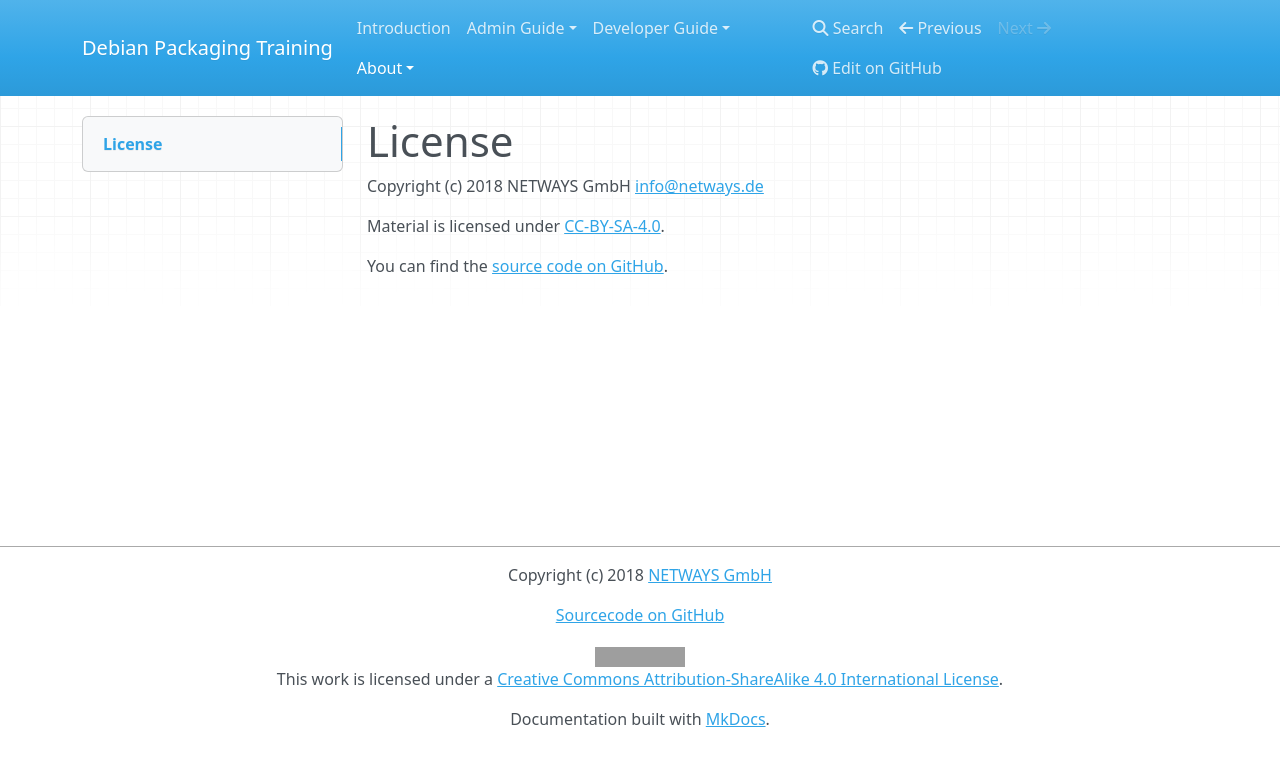
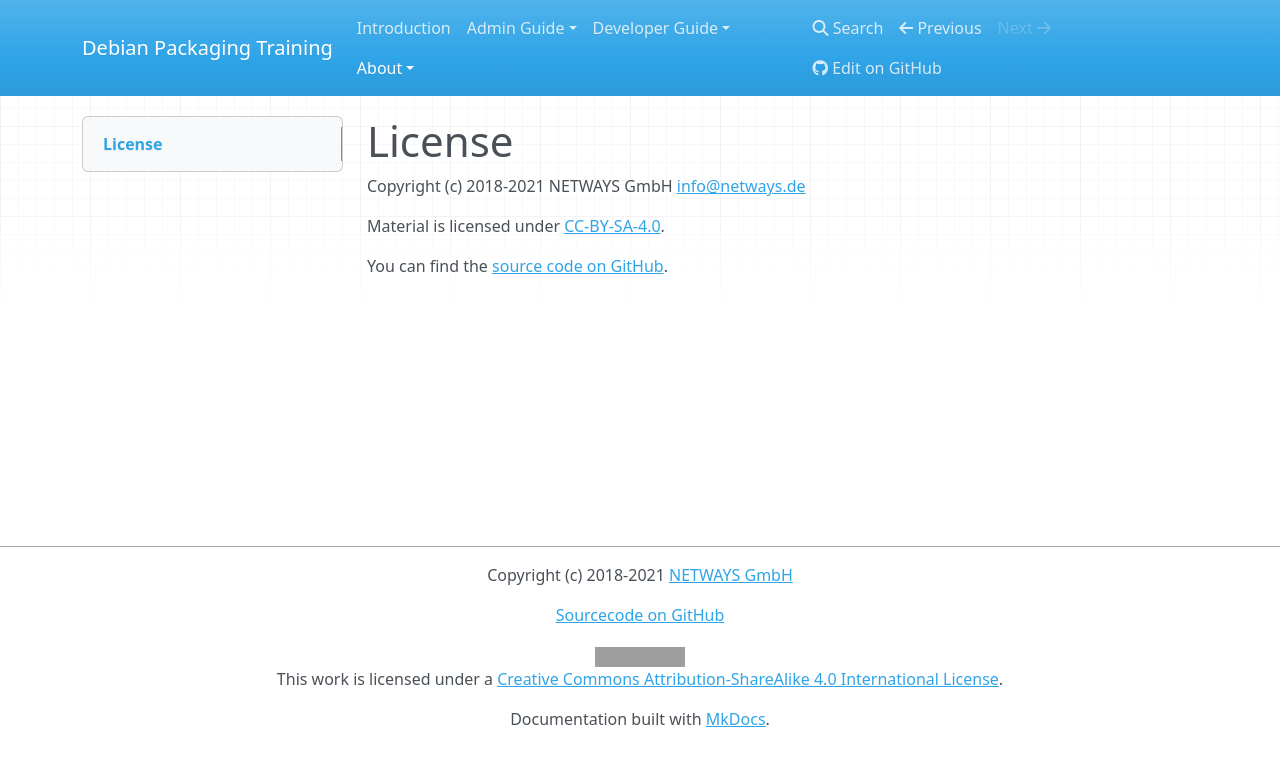
Before and after one commit to lazyfrosch/training-debian-packaging, an MkDocs documentation site: the page built from docs/about/license.md, in a window 1280 px wide. Shown: the top 766 px of the page. Built offline with MkDocs 1.6.1, drawn with Linux system fonts in a browser that asks for light colours; nearby versions of some CDN libraries; grey boxes are pictures that could not be loaded.

Commit message:
Update copyright year

```diff
--- a/docs/about/license.md
+++ b/docs/about/license.md
@@ -1,7 +1,7 @@
 License
 =======
 
-Copyright (c) 2018 NETWAYS GmbH <info@netways.de>
+Copyright (c) 2018-2021 NETWAYS GmbH <info@netways.de>
 
 Material is licensed under [CC-BY-SA-4.0](http://creativecommons.org/licenses/by-sa/4.0/).
 
--- a/mkdocs.yml
+++ b/mkdocs.yml
@@ -3,7 +3,7 @@
 repo_url: https://github.com/lazyfrosch/training-debian-packaging
 site_author: Markus Frosch <markus.frosch@netways.de>
 copyright: >-
-  <p>Copyright (c) 2018 <a href="mailto:info@netways.de">NETWAYS GmbH</a></p>
+  <p>Copyright (c) 2018-2021 <a href="mailto:info@netways.de">NETWAYS GmbH</a></p>
   <p><a href="https://github.com/lazyfrosch/training-debian-packaging">Sourcecode on GitHub</a></p>
   <p><a rel="license" href="http://creativecommons.org/licenses/by-sa/4.0/">
   <img alt="Creative Commons License" style="border-width:0" src="https://i.creativecommons.org/l/by-sa/4.0/88x31.png" />
```
